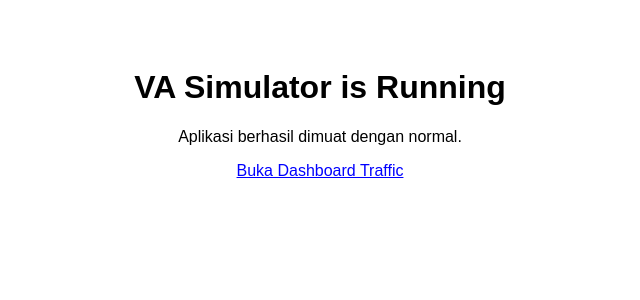
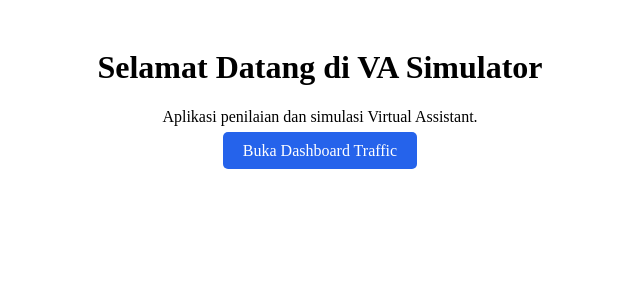
Before and after one commit to kanakainovasi/va-simulator, a Next.js app: page / in a window 1280 px wide. Shown: the top 300 px of the page, without its empty margins (320-960 px from the left). Built offline with nearby package versions, Linux system fonts and the light colour scheme.

Commit message:
update: refine root page view

```diff
--- a/app/page.js
+++ b/app/page.js
@@ -1,9 +1,15 @@
+import TrafficDashboard from "@/components/TrafficDashboard"; // Sesuaikan dengan komponen utama Anda jika ada
+
 export default function Home() {
   return (
-    <main style={{ padding: "40px", fontFamily: "sans-serif", textAlign: "center" }}>
-      <h1>VA Simulator is Running</h1>
-      <p>Aplikasi berhasil dimuat dengan normal.</p>
-      <a href="/traffic" style={{ color: "blue", textDecoration: "underline" }}>Buka Dashboard Traffic</a>
+    <main>
+      <div style={{ textAlign: "center", padding: "20px" }}>
+        <h1>Selamat Datang di VA Simulator</h1>
+        <p>Aplikasi penilaian dan simulasi Virtual Assistant.</p>
+        <a href="/traffic" style={{ padding: "10px 20px", background: "#2563eb", color: "#fff", borderRadius: "5px", textDecoration: "none" }}>
+          Buka Dashboard Traffic
+        </a>
+      </div>
     </main>
   );
 }
```
